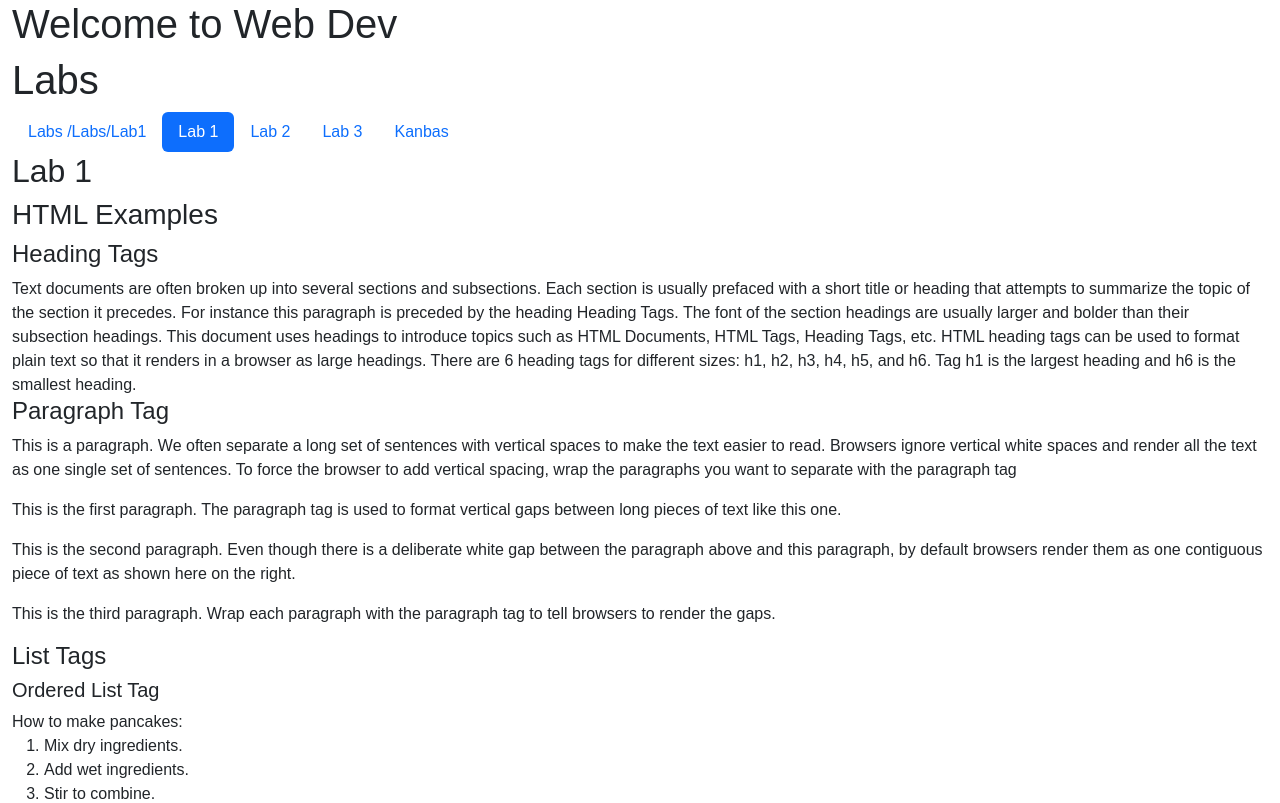
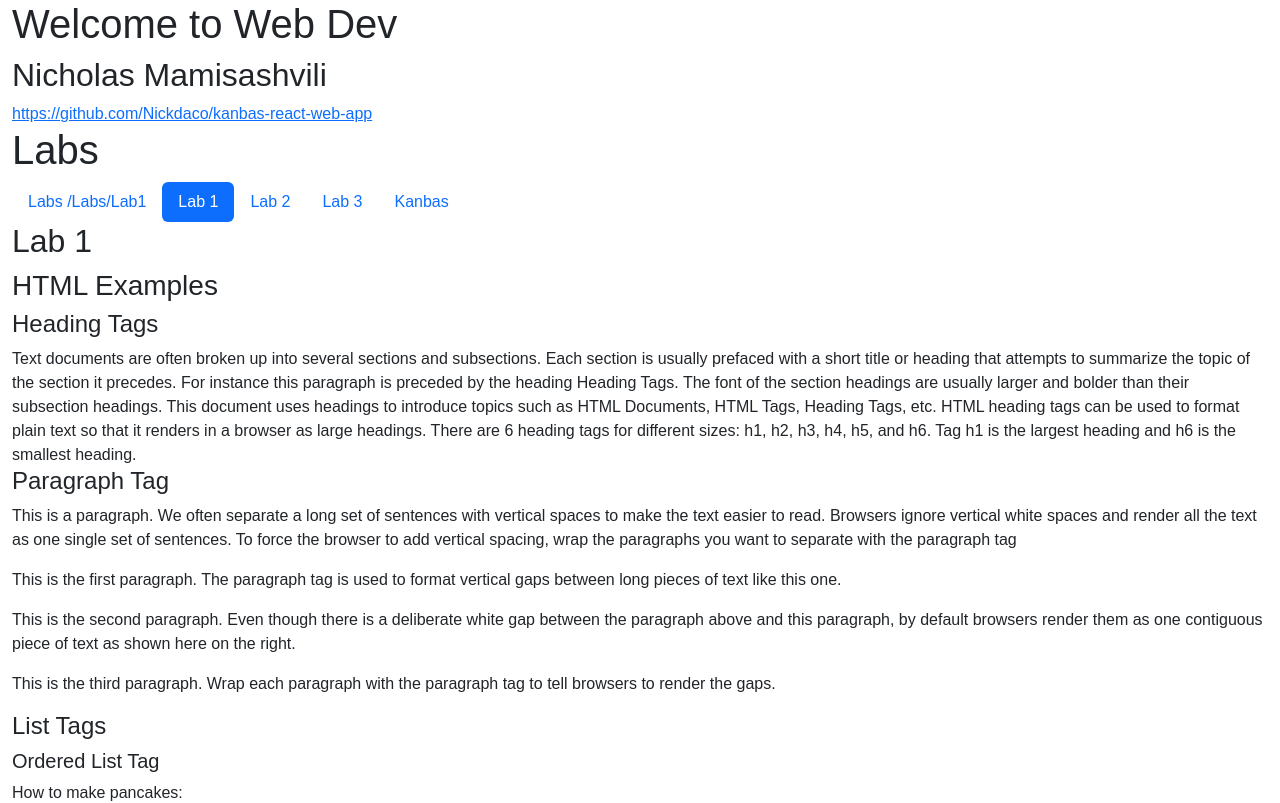
Before and after one commit to Nickdaco/kanbas-react-web-app, a React (Create React App) app: page /Kanbas#/Labs/Lab1 in a window 1280 px wide. Shown: the top 803 px of the page. Built offline with nearby package versions, Linux system fonts and the light colour scheme.

Commit message:
added name

```diff
--- a/src/Labs/index.tsx
+++ b/src/Labs/index.tsx
@@ -8,6 +8,11 @@ export default function Labs() {
   return (
     <div id="wd-labs" className="container-fluid">
       <h1>Welcome to Web Dev</h1>
+      <h2 id="wd-fullname">Nicholas Mamisashvili</h2>
+      <a id="wd-github" href="https://github.com/Nickdaco/kanbas-react-web-app">
+        https://github.com/Nickdaco/kanbas-react-web-app
+      </a>
+
       <h1>Labs</h1>
       <TOC />
       <Routes>
```
